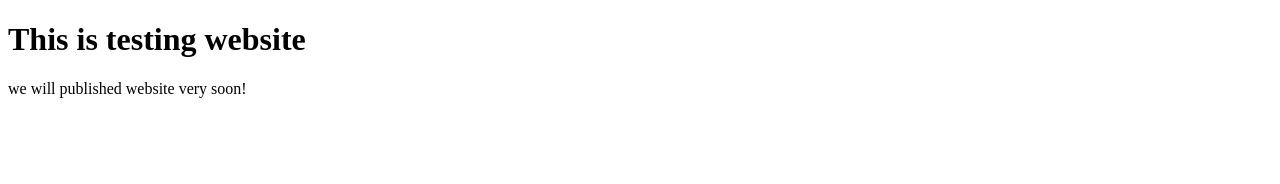
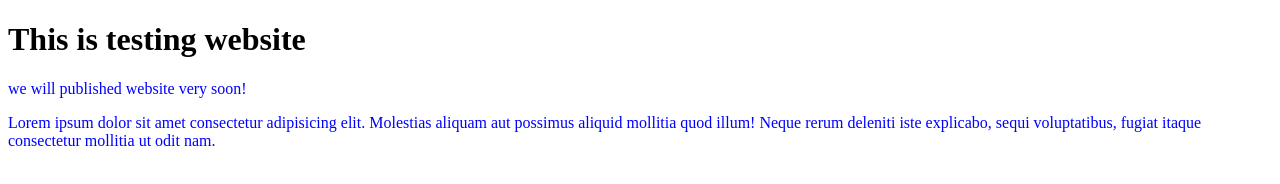
Before and after one commit to iRL11/cv, a plain HTML site: page index.html in a window 1280 px wide. Drawn offline with Linux system fonts and the light colour scheme.

Commit message:
style add

```diff
--- a/index.html
+++ b/index.html
@@ -5,10 +5,12 @@
     <meta http-equiv="X-UA-Compatible" content="IE=edge">
     <meta name="viewport" content="width=device-width, initial-scale=1.0">
     <title>Github Project</title>
+    <link rel="stylesheet" href="style.css">
 </head>
 <body>
     <h1>This is testing website</h1>
     <p>we will published website very soon!</p>
+    <p>Lorem ipsum dolor sit amet consectetur adipisicing elit. Molestias aliquam aut possimus aliquid mollitia quod illum! Neque rerum deleniti iste explicabo, sequi voluptatibus, fugiat itaque consectetur mollitia ut odit nam.</p>
 
 </body>
 </html>
--- /dev/null
+++ b/style.css
@@ -0,0 +1,3 @@
+p{
+    color: blue;
+}
```
